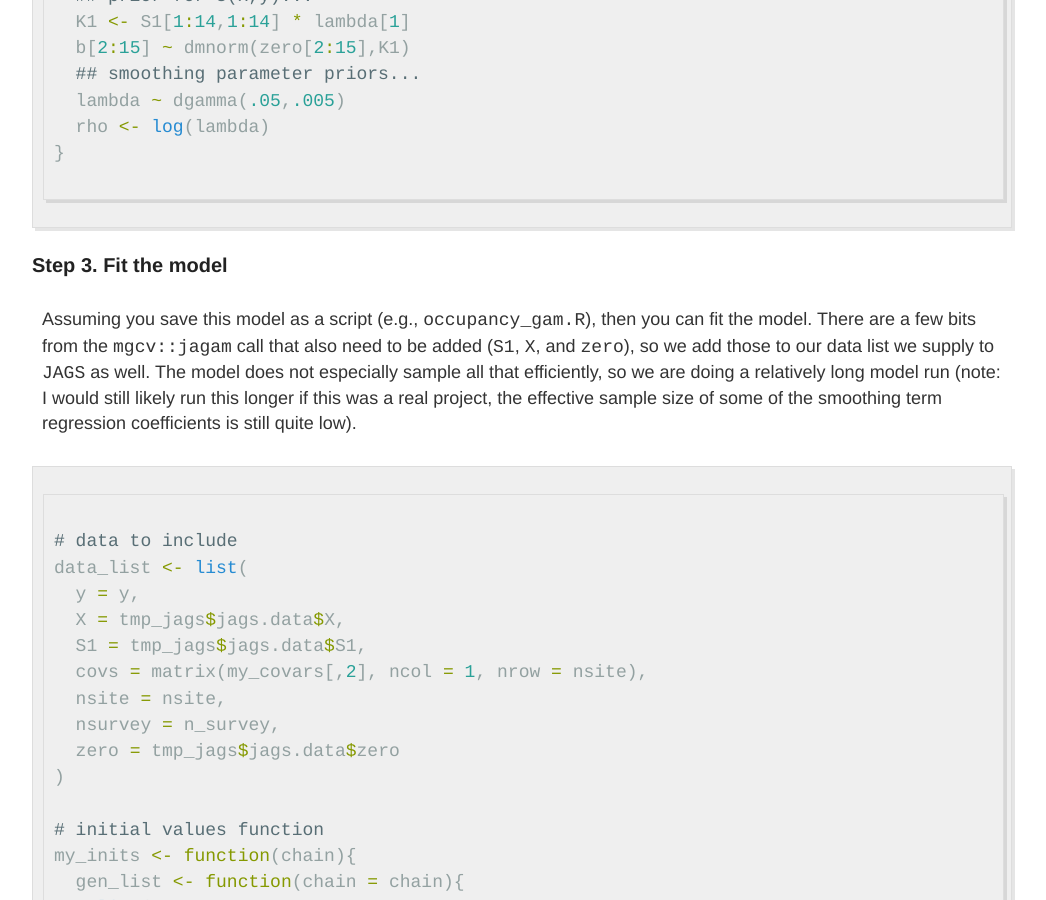
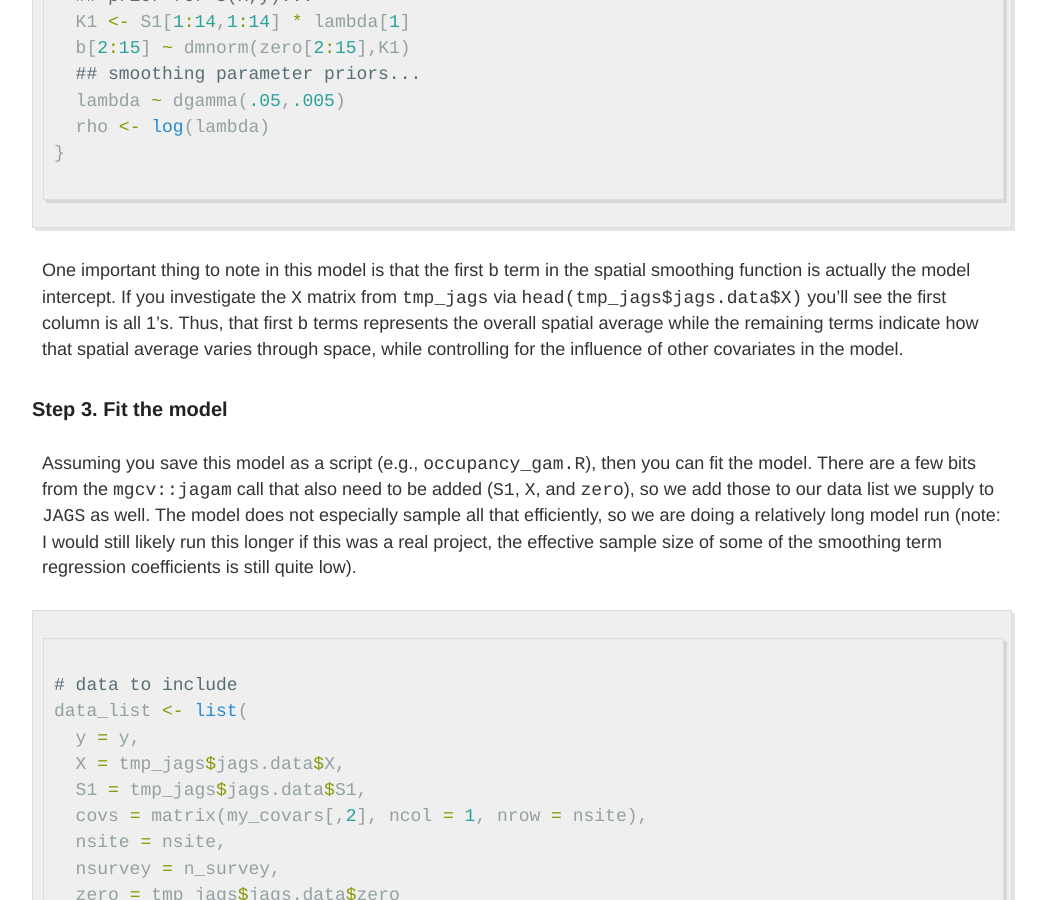
Before and after one commit to mfidino/mfidino.github.io, a Jekyll site: the page built from blog/_posts/2021-8-8-generalized_additive_occupancy_model.md, in a window 1280 px wide and 900 px high, scrolled down 11353 px. Shown: the whole window, without its empty margins (118-1164 px from the left). Built offline with Jekyll 4.4.1, drawn with Linux system fonts in a browser that asks for light colours; formulas are drawn with MathJax 3.

Commit message:
little update

````diff
--- a/blog/_posts/2021-8-8-generalized_additive_occupancy_model.md
+++ b/blog/_posts/2021-8-8-generalized_additive_occupancy_model.md
@@ -357,6 +357,8 @@
 
 ```
 
+One important thing to note in this model is that the first `b` term in the spatial smoothing function is actually the model intercept. If you investigate the `X` matrix from `tmp_jags` via `head(tmp_jags$jags.data$X)` you'll see the first column is all 1's. Thus, that first `b` terms represents the overall spatial average while the remaining terms indicate how that spatial average varies through space, while controlling for the influence of other covariates in the model.
+
 ### Step 3. Fit the model
 
 Assuming you save this model as a script (e.g., `occupancy_gam.R`), then you
````
